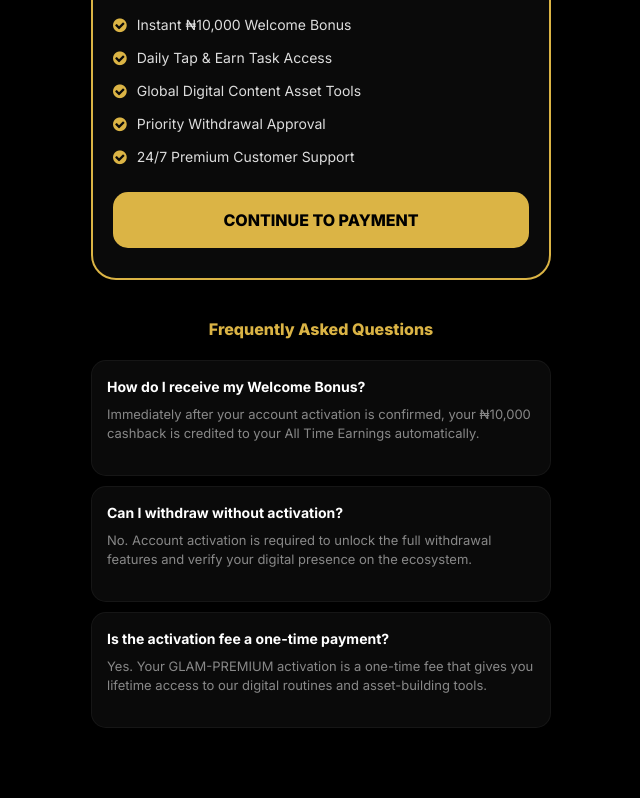
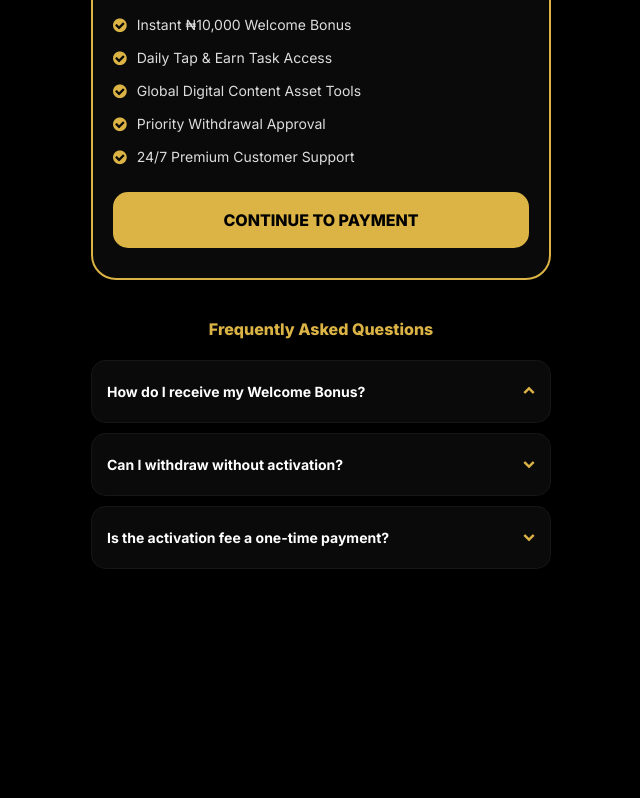
Before and after one commit to DivineTv286/Coachnancy-glamour, a plain HTML site: page activate.html in a window 1280 px wide. Shown: the part 263-1061 px from the top of the page, without its empty margins (319-959 px from the left). After the commit the page ends 902 px from the top, so only its background shows below. Drawn offline with nearby package versions, Linux system fonts and the light colour scheme.

Commit message:
Update activate.html

```diff
--- a/activate.html
+++ b/activate.html
@@ -73,6 +73,43 @@
         }
         .faq-q { font-size: 14px; font-weight: 700; margin-bottom: 8px; display: block; color: #fff; }
         .faq-a { font-size: 13px; color: var(--text-muted); line-height: 1.5; }
+           /* --- FAQ CLICKABLE STYLES --- */
+        .faq-q-btn {
+            width: 100%;
+            background: none;
+            border: none;
+            color: #fff;
+            text-align: left;
+            font-size: 14px;
+            font-weight: 700;
+            padding: 5px 0;
+            display: flex;
+            justify-content: space-between;
+            align-items: center;
+            outline: none;
+        }
+
+        .faq-q-btn i {
+            font-size: 12px;
+            transition: 0.3s;
+            color: var(--glam-gold);
+        }
+
+        .faq-q-btn:not(.collapsed) i {
+            transform: rotate(180deg);
+        }
+
+        .faq-a {
+            padding-top: 10px;
+            font-size: 13px;
+            color: var(--text-muted);
+            line-height: 1.5;
+        }
+
+        .faq-item {
+            cursor: pointer;
+        }
+
     </style>
 </head>
 <body>
@@ -83,7 +120,7 @@
     </div>
 
     <div class="plan-card">
-        <div class="current-badge">Recommended</div>
+        <div class="current-badge">Most Recommended</div>
         <span class="plan-name">GLAM-PREMIUM PACKAGE</span>
         <div class="plan-price">₦14,000</div>
 
@@ -97,26 +134,48 @@
 
         <a href="payment.html"><button class="btn-pay">Continue to Payment</button></a>
     </div>
-
-    <div class="faq-section">
+        <div class="faq-section">
         <h3 class="faq-title">Frequently Asked Questions</h3>
 
-        <div class="faq-item">
-            <span class="faq-q">How do I receive my Welcome Bonus?</span>
-            <p class="faq-a">Immediately after your account activation is confirmed, your ₦10,000 cashback is credited to your All Time Earnings automatically.</p>
-        </div>
+        <div class="accordion" id="faqAccordion">
 
-        <div class="faq-item">
-            <span class="faq-q">Can I withdraw without activation?</span>
-            <p class="faq-a">No. Account activation is required to unlock the full withdrawal features and verify your digital presence on the ecosystem.</p>
-        </div>
+            <div class="faq-item">
+                <button class="faq-q-btn" type="button" data-bs-toggle="collapse" data-bs-target="#collapseOne">
+                    How do I receive my Welcome Bonus?
+                    <i class="fa fa-chevron-down"></i>
+                </button>
+                <div id="collapseOne" class="collapse" data-bs-parent="#faqAccordion">
+                    <div class="faq-a">
+                        Immediately after your account activation is confirmed, your ₦10,000 cashback is credited to your All Time Earnings automatically.
+                    </div>
+                </div>
+            </div>
 
-        <div class="faq-item">
-            <span class="faq-q">Is the activation fee a one-time payment?</span>
-            <p class="faq-a">Yes. Your GLAM-PREMIUM activation is a one-time fee that gives you lifetime access to our digital routines and asset-building tools.</p>
+            <div class="faq-item">
+                <button class="faq-q-btn collapsed" type="button" data-bs-toggle="collapse" data-bs-target="#collapseTwo">
+                    Can I withdraw without activation?
+                    <i class="fa fa-chevron-down"></i>
+                </button>
+                <div id="collapseTwo" class="collapse" data-bs-parent="#faqAccordion">
+                    <div class="faq-a">
+                        No. Account activation is required to unlock the full withdrawal features and verify your digital presence on the ecosystem.
+                    </div>
+                </div>
+            </div>
+
+            <div class="faq-item">
+                <button class="faq-q-btn collapsed" type="button" data-bs-toggle="collapse" data-bs-target="#collapseThree">
+                    Is the activation fee a one-time payment?
+                    <i class="fa fa-chevron-down"></i>
+                </button>
+                <div id="collapseThree" class="collapse" data-bs-parent="#faqAccordion">
+                    <div class="faq-a">
+                        Yes. Your GLAM-PREMIUM activation is a one-time fee that gives you lifetime access to our digital routines and asset-building tools.
+                    </div>
+                </div>
+            </div>
+
         </div>
     </div>
-</div>
-
 </body>
 </html>
```
